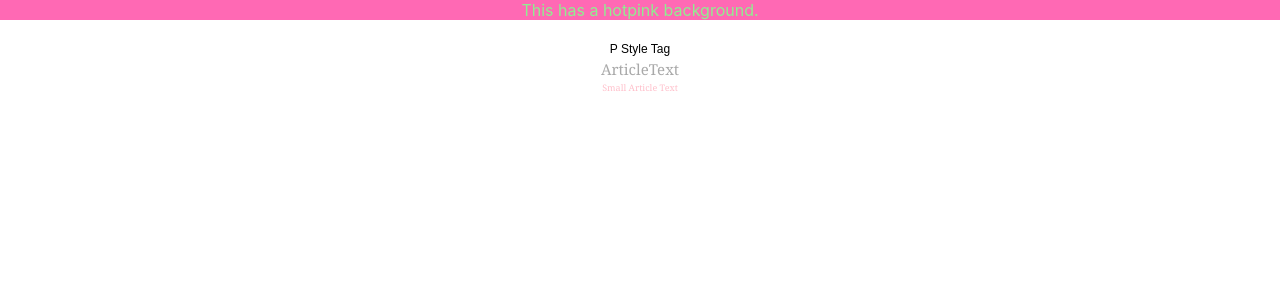
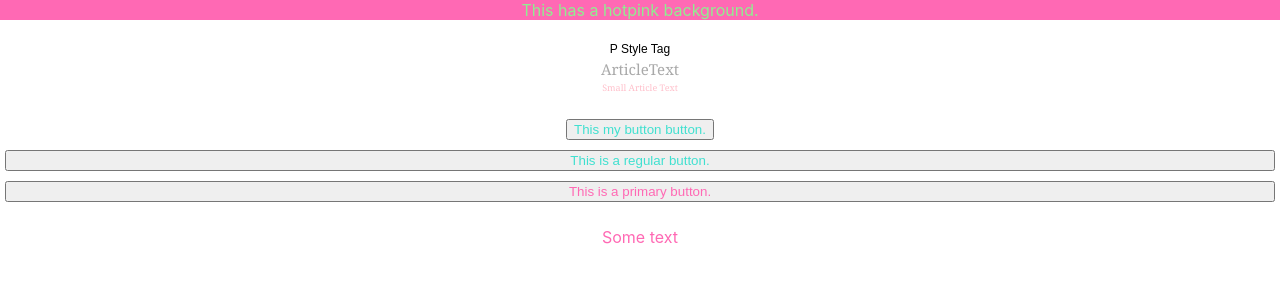
Before and after one commit to kimdaewhi/StyleLib, a React (Create React App) app: page / in a window 1280 px wide. Shown: the top 300 px of the page. Built offline with nearby package versions, Linux system fonts and the light colour scheme.

Commit message:
Emotion 실습2

```diff
--- a/src/components/Emotion/EmotionExam2.jsx
+++ b/src/components/Emotion/EmotionExam2.jsx
@@ -1,6 +1,8 @@
 import React from 'react'
 /** @jsxImportSource @emotion/react */
+import styled from '@emotion/styled';
 
+// =========================== Example 1 =========================== //
 const P = props => (
     <p
         css={{
@@ -37,6 +39,35 @@ const SmallArticleText = props => {
     );
 }
 
+// =========================== Example 2 =========================== //
+
+const Button = styled.button`
+    color: turquoise;
+    margin: 5px;
+`;
+
+// 기본 butotn을 상속받아 사용하는 법
+// const Button2 = styled.Button`
+//     color: ${props => (props.primary ? 'hotpink' : 'turquoise')};
+// `;
+
+// 내가 만든 커스텀 컴포넌트를 상속받아 사용하는법
+const Button2 = styled(Button)`
+    color: ${props => (props.primary ? 'hotpink' : 'turquoise')};
+`;
+
+const Container = styled.div(props => ({
+    display: 'flex',
+    flexDirection: props.column && 'column'
+}));
+
+// =========================== Example 3 =========================== //
+
+const Basic = ({ className }) => <div className={className}>Some text</div>
+
+const Fancy = styled(Basic)`
+    color: hotpink;
+`;
 export default function EmotionExam2() {
     return (
         <>
@@ -55,6 +86,19 @@ export default function EmotionExam2() {
             <P>P Style Tag</P>
             <ArticleText>ArticleText</ArticleText>
             <SmallArticleText>Small Article Text</SmallArticleText>
+
+            <br/>
+
+            <Button>This my button button.</Button>
+            <br/>
+            <Container column>
+                <Button2>This is a regular button.</Button2>
+                <Button2 primary>This is a primary button.</Button2>
+            </Container>
+
+            <br/>
+
+            <Fancy/>
         </>
     )
 }
```
